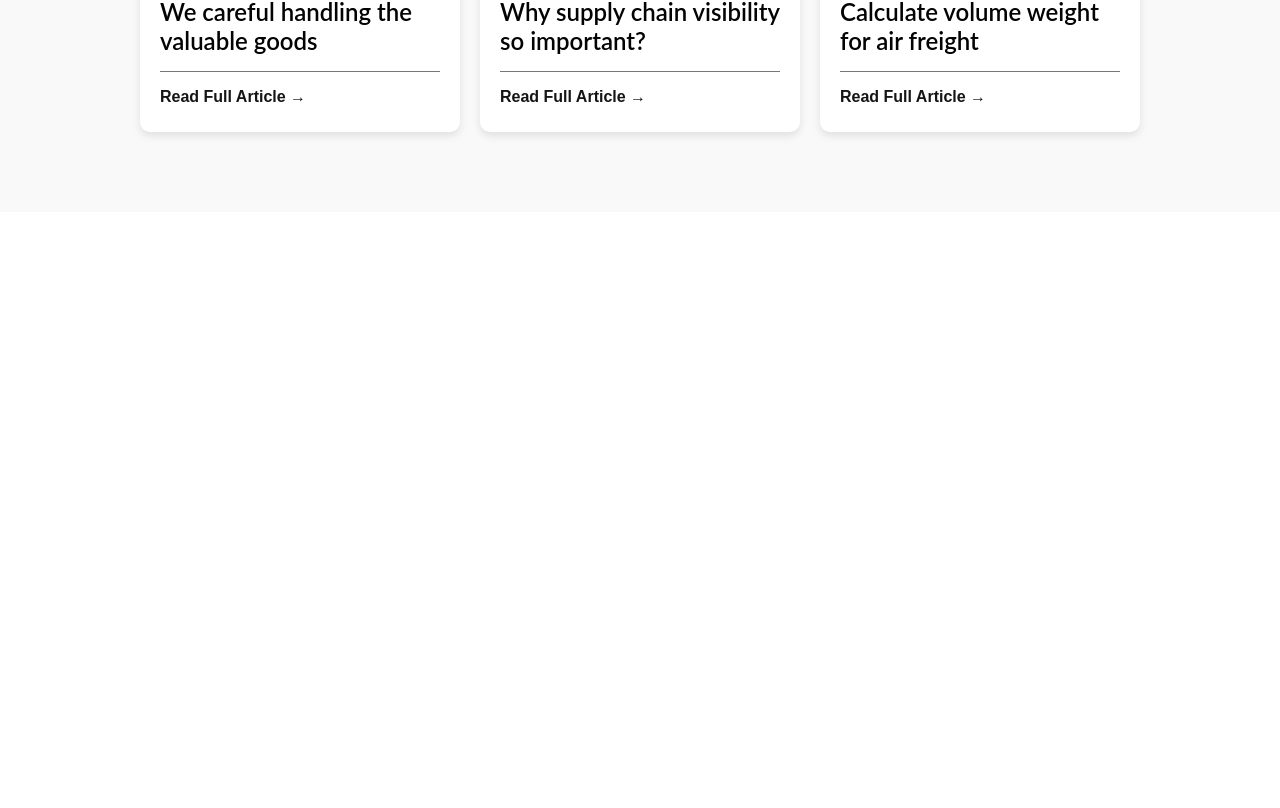
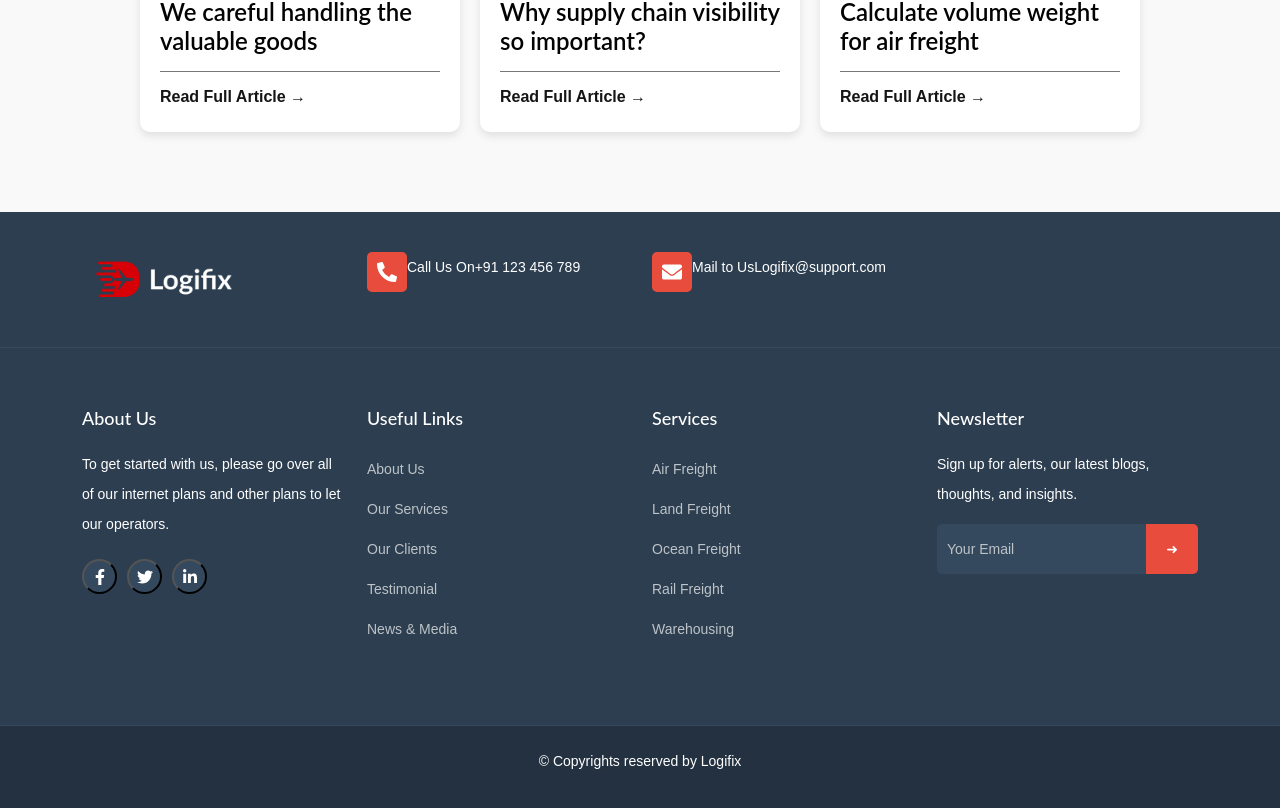
Before and after one commit to Saksham21s/Logifix, a React (Create React App) app: page / in a window 1280 px wide. Shown: the part 7303-8111 px from the top of the page. Before the commit the page ends 7515 px from the top, so only its background shows below. Built offline with nearby package versions, Linux system fonts and the light colour scheme.

Commit message:
footer added

```diff
--- a/src/App.js
+++ b/src/App.js
@@ -1,6 +1,7 @@
 import '../src/Styles/style.css';
 import { BrowserRouter as Router, Routes,Route } from "react-router-dom";
 import Home from "./Components/Home";
+import Footer from "./Components/Footer";
 
 const App = () => {
   return (
@@ -8,6 +9,7 @@ const App = () => {
       <Routes>
       <Route path="/" element={<Home />} />
       </Routes>
+      <Footer />
     </Router>
   );
 };
--- a/src/Components/Footer.js
+++ b/src/Components/Footer.js
@@ -0,0 +1,109 @@
+import React from 'react';
+import '../Styles/Footer.css';
+import logo from '../Assets/logo-white.png';
+import { FaPhoneAlt, FaEnvelope, FaFacebookF, FaTwitter, FaLinkedinIn } from 'react-icons/fa';
+
+const Footer = () => {
+    return (
+        <footer className="footer">
+            <div className="footer-top">
+                <div className="container">
+                    <div className="row">
+                        <div className="col-md-3">
+                            <div className="footer-logo">
+                                <img src={logo} alt="Logifix Logo" />
+                            </div>
+                        </div>
+                        <div className="col-md-3">
+                            <div className="footer-contact">
+                                <div className="contact-item">
+                                    <div className="contact-icon">
+                                        <FaPhoneAlt />
+                                    </div>
+                                    <p>Call Us On</p>
+                                    <p>+91 123 456 789</p>
+                                </div>
+                            </div>
+                        </div>
+                        <div className="col-md-3">
+                            <div className="footer-contact">
+                                <div className="contact-item">
+                                    <div className="contact-icon">
+                                        <FaEnvelope />
+                                    </div>
+                                    <span>Mail to Us</span>
+                                    <p>Logifix@support.com</p>
+                                </div>
+                            </div>
+                        </div>
+                        <div className="col-md-3"></div>
+                    </div>
+                </div>
+            </div>
+            <div className="footer-middle">
+                <div className="container">
+                    <div className="row">
+                        <div className="col-md-3">
+                            <div className="footer-section">
+                                <h3>About Us</h3>
+                                <p>To get started with us, please go over all of our internet plans and other plans to let our operators.</p>
+                                <div className="social-icons">
+                                    <button className="social-icon" onClick={() => console.log('Facebook clicked')}>
+                                        <FaFacebookF />
+                                    </button>
+                                    <button className="social-icon" onClick={() => console.log('Twitter clicked')}>
+                                        <FaTwitter />
+                                    </button>
+                                    <button className="social-icon" onClick={() => console.log('LinkedIn clicked')}>
+                                        <FaLinkedinIn />
+                                    </button>
+                                </div>
+                            </div>
+                        </div>
+                        <div className="col-md-3">
+                            <div className="footer-section">
+                                <h3>Useful Links</h3>
+                                <ul>
+                                    <li><a href="/about-us">About Us</a></li>
+                                    <li><a href="/services">Our Services</a></li>
+                                    <li><a href="/clients">Our Clients</a></li>
+                                    <li><a href="/testimonials">Testimonial</a></li>
+                                    <li><a href="/news">News & Media</a></li>
+                                </ul>
+                            </div>
+                        </div>
+                        <div className="col-md-3">
+                            <div className="footer-section">
+                                <h3>Services</h3>
+                                <ul>
+                                    <li><a href="/services">Air Freight</a></li>
+                                    <li><a href="/services">Land Freight</a></li>
+                                    <li><a href="/services">Ocean Freight</a></li>
+                                    <li><a href="/services">Rail Freight</a></li>
+                                    <li><a href="/services">Warehousing</a></li>
+                                </ul>
+                            </div>
+                        </div>
+                        <div className="col-md-3">
+                            <div className="footer-section newsletter">
+                                <h3>Newsletter</h3>
+                                <p>Sign up for alerts, our latest blogs, thoughts, and insights.</p>
+                                <div className="newsletter-form">
+                                    <input type="email" placeholder="Your Email" />
+                                    <button>➜</button>
+                                </div>
+                            </div>
+                        </div>
+                    </div>
+                </div>
+            </div>
+            <div className="footer-bottom">
+                <div className="container">
+                    <p>© Copyrights reserved by Logifix</p>
+                </div>
+            </div>
+        </footer>
+    );
+};
+
+export default Footer;
--- /dev/null
+++ b/src/Styles/Footer.css
@@ -0,0 +1,154 @@
+.footer {
+    background-color: #2c3e50;
+    color: white;
+    font-size: 14px;
+}
+
+.footer-top {
+    padding: 40px 0;
+    border-bottom: 1px solid #34495e;
+}
+
+.footer-middle {
+    padding: 60px 0;
+    border-bottom: 1px solid #34495e;
+}
+
+.footer-bottom {
+    padding: 20px 0;
+    text-align: center;
+    background-color: #233140;
+}
+
+.footer-top .container .row {
+    display: flex;
+    align-items: center;
+}
+
+.footer-logo img {
+    max-width: 150px;
+}
+
+.footer-contact {
+    display: flex;
+    flex-direction: column;
+    align-items: flex-start;
+}
+
+.contact-item {
+    display: flex;
+    align-items: flex-start;
+    margin-bottom: 15px;
+}
+
+.contact-item .text-wrapper {
+    display: flex;
+    flex-direction: column;
+    margin-left: 10px;
+}
+
+.contact-item span {
+    display: block;
+    margin-bottom: 5px;
+}
+
+.contact-item p {
+    margin: 0;
+}
+
+
+.contact-icon {
+    font-size: 20px;
+    background-color: #e74c3c;
+    color: white;
+    padding: 10px;
+    border-radius: 5px;
+    display: inline-flex;
+    align-items: center;
+    justify-content: center;
+    width: 40px;
+    height: 40px;
+}
+
+.footer-section h3 {
+    font-size: 18px;
+    margin-bottom: 20px;
+}
+
+.footer-section ul {
+    list-style: none;
+    padding: 0;
+}
+
+.footer-section li a {
+    color: #bdc3c7;
+    text-decoration: none;
+    display: block;
+    padding: 5px 0;
+}
+
+.footer-section li a:hover {
+    color: white;
+}
+
+.social-icons {
+    margin-top: 20px;
+}
+
+.social-icon {
+    display: inline-flex;
+    align-items: center;
+    justify-content: center;
+    width: 35px;
+    height: 35px;
+    border-radius: 50%;
+    background-color: #34495e;
+    color: white;
+    margin-right: 10px;
+    text-decoration: none;
+    font-size: 16px;
+}
+
+.social-icon:hover {
+    background-color: #e74c3c;
+}
+
+.newsletter p {
+    margin-bottom: 15px;
+}
+
+.newsletter-form {
+    display: flex;
+}
+
+.newsletter-form input {
+    flex: 1;
+    padding: 10px;
+    border: none;
+    border-radius: 5px 0 0 5px;
+    background-color: #34495e;
+    color: white;
+}
+
+.newsletter-form input::placeholder {
+    color: #bdc3c7;
+}
+
+.newsletter-form button {
+    background-color: #e74c3c;
+    color: white;
+    border: none;
+    padding: 10px 20px;
+    border-radius: 0 5px 5px 0;
+    cursor: pointer;
+}
+
+.newsletter-form button:hover {
+    background-color: #c0392b;
+}
+
+@media (max-width: 768px) {
+    .col-md-3 {
+        margin-bottom: 30px;
+    }
+}
```
